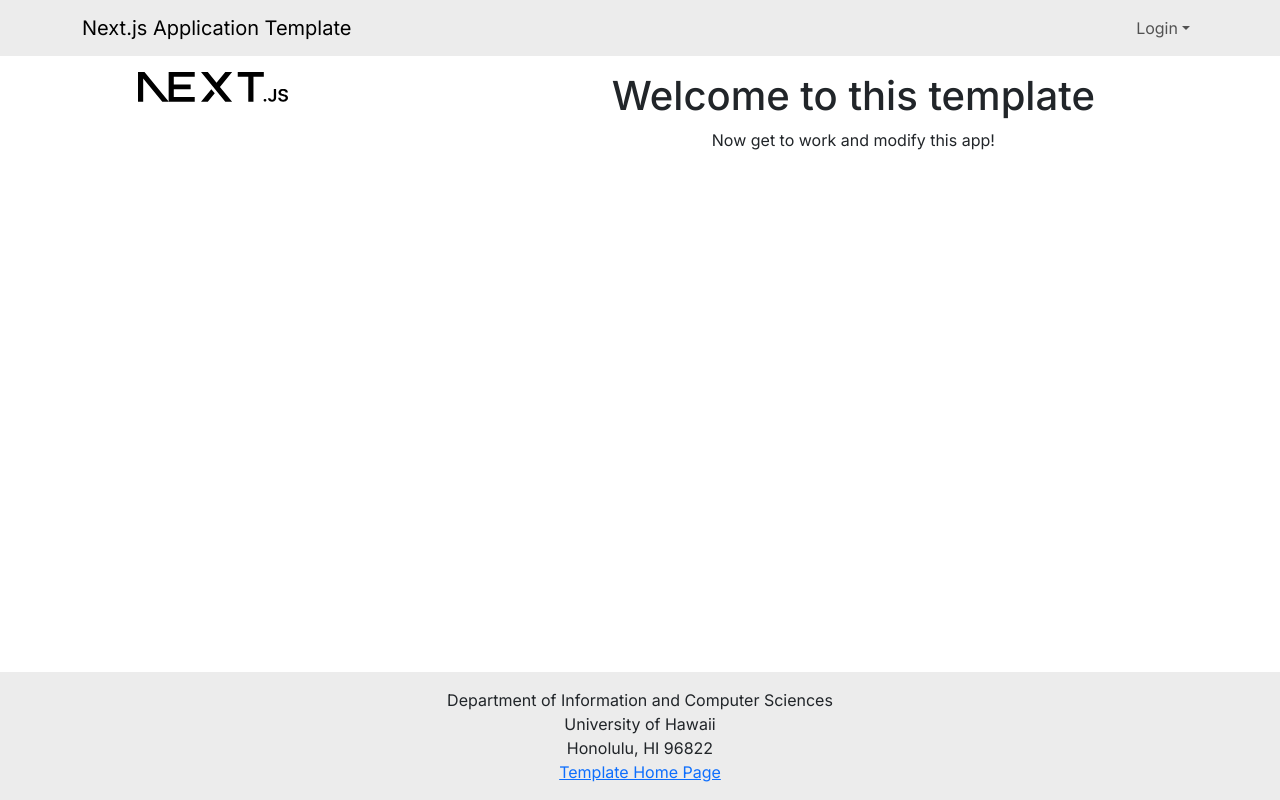
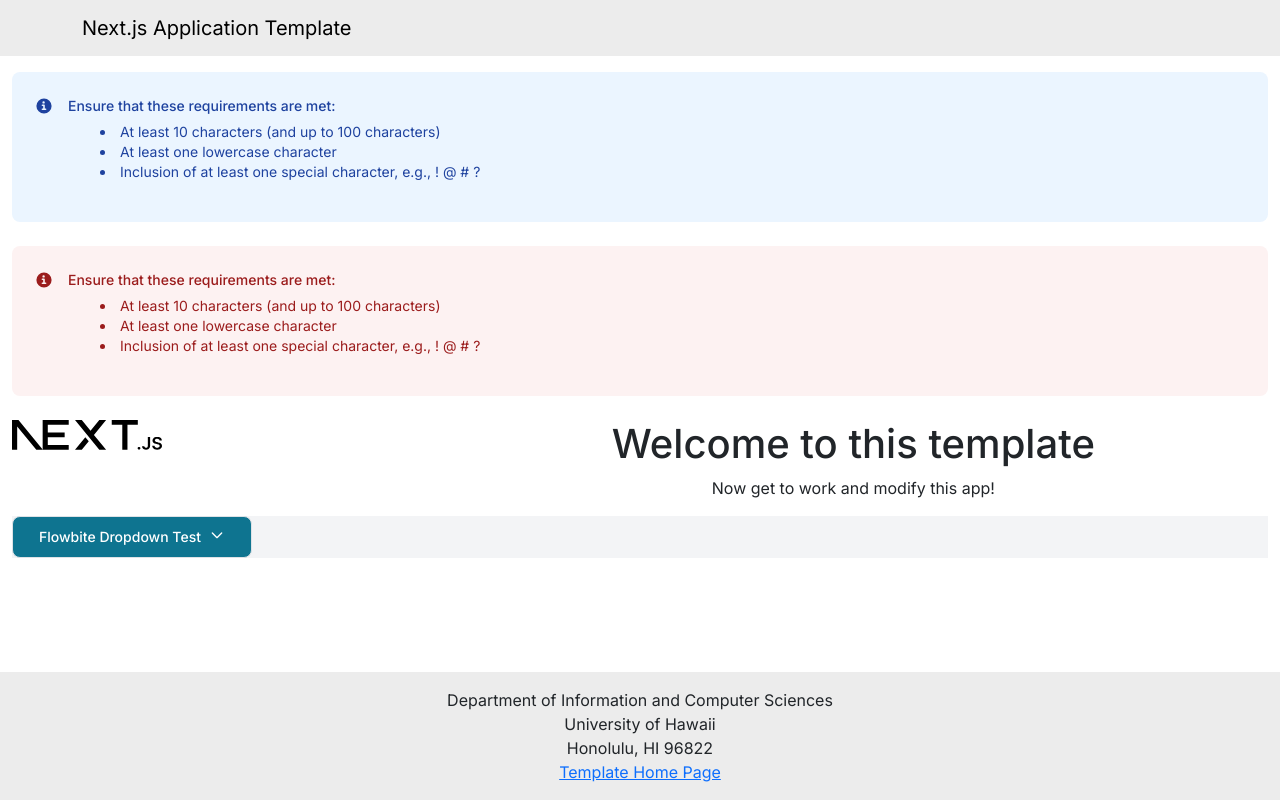
Before and after one commit to teamusa2025/teamusa2025-project, a Next.js app: page / in a window 1280 px wide. Built offline with nearby package versions, Linux system fonts and the light colour scheme; no server answers.

Commit message:
installed tailwind flowbite and made test components

```diff
--- a/package.json
+++ b/package.json
@@ -20,6 +20,7 @@
     "@prisma/client": "^5.16.1",
     "bcrypt": "^5.1.1",
     "bootstrap": "^5.3.3",
+    "flowbite-react": "^0.10.2",
     "multiselect-react-dropdown": "^2.0.25",
     "next": "14.2.10",
     "next-auth": "^4.24.7",
@@ -38,14 +39,17 @@
     "@types/node": "^22.5.4",
     "@types/react": "^18",
     "@types/react-dom": "^18",
+    "autoprefixer": "^10.4.20",
     "eslint": "^8",
     "eslint-config-airbnb": "^19.0.4",
     "eslint-config-airbnb-typescript": "^18.0.0",
     "eslint-config-next": "14.2.10",
     "eslint-config-prettier": "^9.1.0",
+    "postcss": "^8.5.1",
     "prettier": "^3.3.1",
     "prettier-eslint": "^16.3.0",
     "prisma": "^5.19.1",
+    "tailwindcss": "^3.4.17",
     "typescript": "^5.4.5"
   }
 }
--- /dev/null
+++ b/postcss.config.js
@@ -0,0 +1,6 @@
+module.exports = {
+  plugins: {
+    tailwindcss: {},
+    autoprefixer: {},
+  },
+}
--- a/src/app/globals.css
+++ b/src/app/globals.css
@@ -1,3 +1,7 @@
+@tailwind base;
+@tailwind components;
+@tailwind utilities;
+
 html,
 body {
   --bs-light-rgb: 236, 236, 236;
--- a/src/app/page.tsx
+++ b/src/app/page.tsx
@@ -1,9 +1,64 @@
+'use client';
+
 import { Col, Container, Image, Row } from 'react-bootstrap';
+import { Alert } from 'flowbite-react';
+import { Dropdown } from 'flowbite-react';
 
 /** The Home page. */
 const Home = () => (
   <main>
     <Container id="landing-page" fluid className="py-3">
+      <div
+        className="flex p-4 mb-4 text-sm text-blue-800 rounded-lg bg-blue-50 dark:bg-gray-800 dark:text-blue-400"
+        role="alert"
+      >
+        <svg
+          className="flex-shrink-0 inline w-4 h-4 me-3 mt-[2px]"
+          aria-hidden="true"
+          xmlns="http://www.w3.org/2000/svg"
+          fill="currentColor"
+          viewBox="0 0 20 20"
+        >
+          <path d="M10 .5a9.5 9.5 0 1 0 9.5 9.5A9.51 9.51 0 0 0 10 .5ZM9.5 4a1.5 1.5 0 1 1 0 3 1.5 1.5 0 0 1 0-3ZM12 15H8a1 1 0 0 1 0-2h1v-3H8a1 1 0 0 1 0-2h2a1 1 0 0 1 1 1v4h1a1 1 0 0 1 0 2Z" />
+        </svg>
+        <span className="sr-only">Info</span>
+        <div>
+          <span className="font-medium">
+            Ensure that these requirements are met:
+          </span>
+          <ul className="mt-1.5 list-disc list-inside">
+            <li>At least 10 characters (and up to 100 characters)</li>
+            <li>At least one lowercase character</li>
+            <li>Inclusion of at least one special character, e.g., ! @ # ?</li>
+          </ul>
+        </div>
+      </div>
+      <div
+        className="flex p-4 mb-4 text-sm text-red-800 rounded-lg bg-red-50 dark:bg-gray-800 dark:text-red-400"
+        role="alert"
+      >
+        <svg
+          className="flex-shrink-0 inline w-4 h-4 me-3 mt-[2px]"
+          aria-hidden="true"
+          xmlns="http://www.w3.org/2000/svg"
+          fill="currentColor"
+          viewBox="0 0 20 20"
+        >
+          <path d="M10 .5a9.5 9.5 0 1 0 9.5 9.5A9.51 9.51 0 0 0 10 .5ZM9.5 4a1.5 1.5 0 1 1 0 3 1.5 1.5 0 0 1 0-3ZM12 15H8a1 1 0 0 1 0-2h1v-3H8a1 1 0 0 1 0-2h2a1 1 0 0 1 1 1v4h1a1 1 0 0 1 0 2Z" />
+        </svg>
+        <span className="sr-only">Danger</span>
+        <div>
+          <span className="font-medium">
+            Ensure that these requirements are met:
+          </span>
+          <ul className="mt-1.5 list-disc list-inside">
+            <li>At least 10 characters (and up to 100 characters)</li>
+            <li>At least one lowercase character</li>
+            <li>Inclusion of at least one special character, e.g., ! @ # ?</li>
+          </ul>
+        </div>
+      </div>
+
       <Row className="align-middle text-center">
         <Col xs={4}>
           <Image src="next.svg" width="150px" alt="" />
@@ -14,6 +69,13 @@ const Home = () => (
           <p>Now get to work and modify this app!</p>
         </Col>
       </Row>
+      <div className="bg-gray-100">
+        <Dropdown label="Flowbite Dropdown Test">
+          <Dropdown.Item>Option 1</Dropdown.Item>
+          <Dropdown.Item>Option 2</Dropdown.Item>
+          <Dropdown.Item>Option 3</Dropdown.Item>
+        </Dropdown>
+      </div>
     </Container>
   </main>
 );
--- /dev/null
+++ b/tailwind.config.js
@@ -0,0 +1,20 @@
+const flowbite = require("flowbite-react/tailwind");
+
+/** @type {import('tailwindcss').Config} */
+module.exports = {
+  content: [
+    "./app/**/*.{js,ts,jsx,tsx,mdx}",
+    "./pages/**/*.{js,ts,jsx,tsx,mdx}",
+    "./components/**/*.{js,ts,jsx,tsx,mdx}",
+
+    // Or if using `src` directory:
+    "./src/**/*.{js,ts,jsx,tsx,mdx}",
+    flowbite.content(),
+  ],
+  theme: {
+    extend: {},
+  },
+  plugins: [
+    flowbite.plugin(),
+  ],
+};
```
Also changed, not shown: 1 other file (tests, documents, lock files or other folders).
